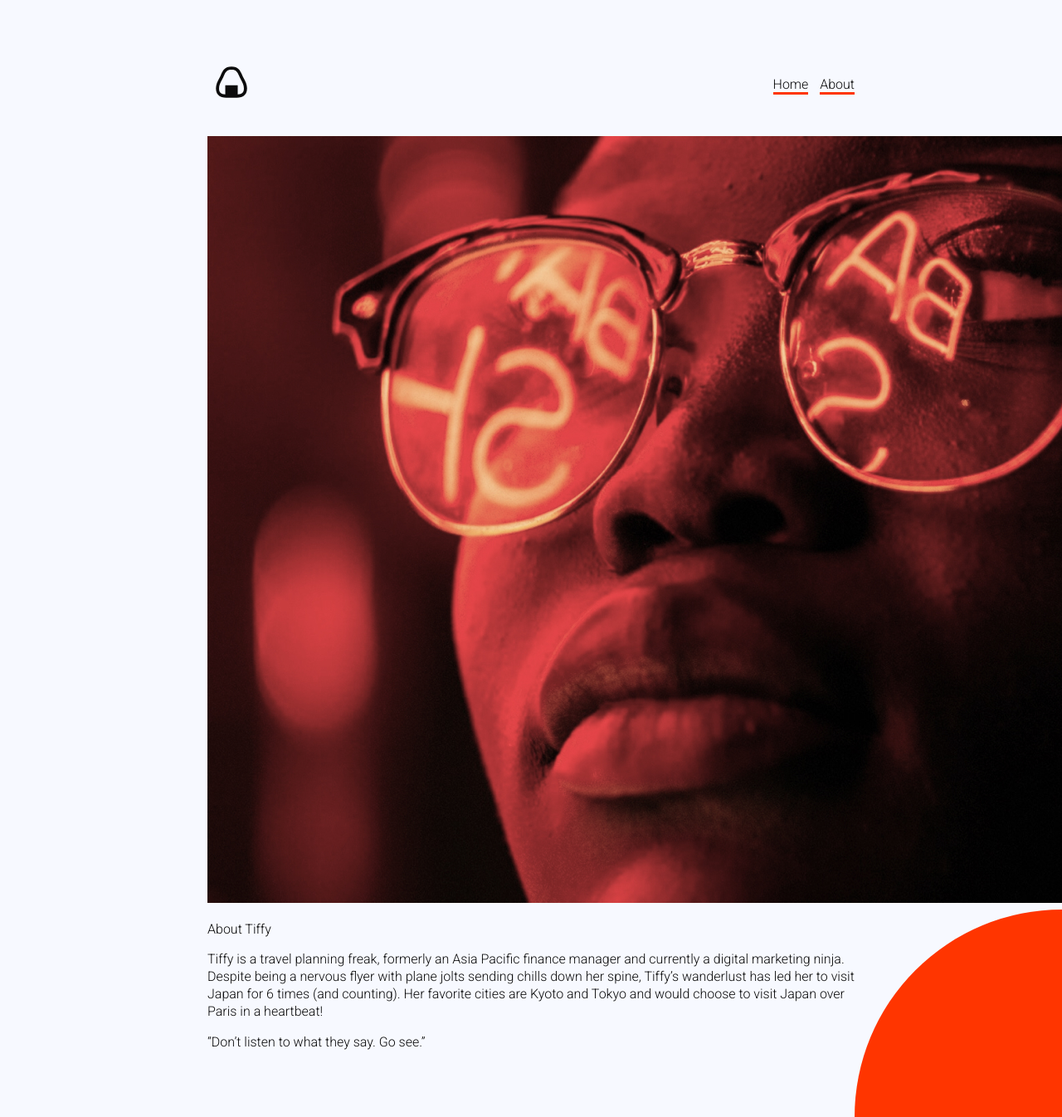
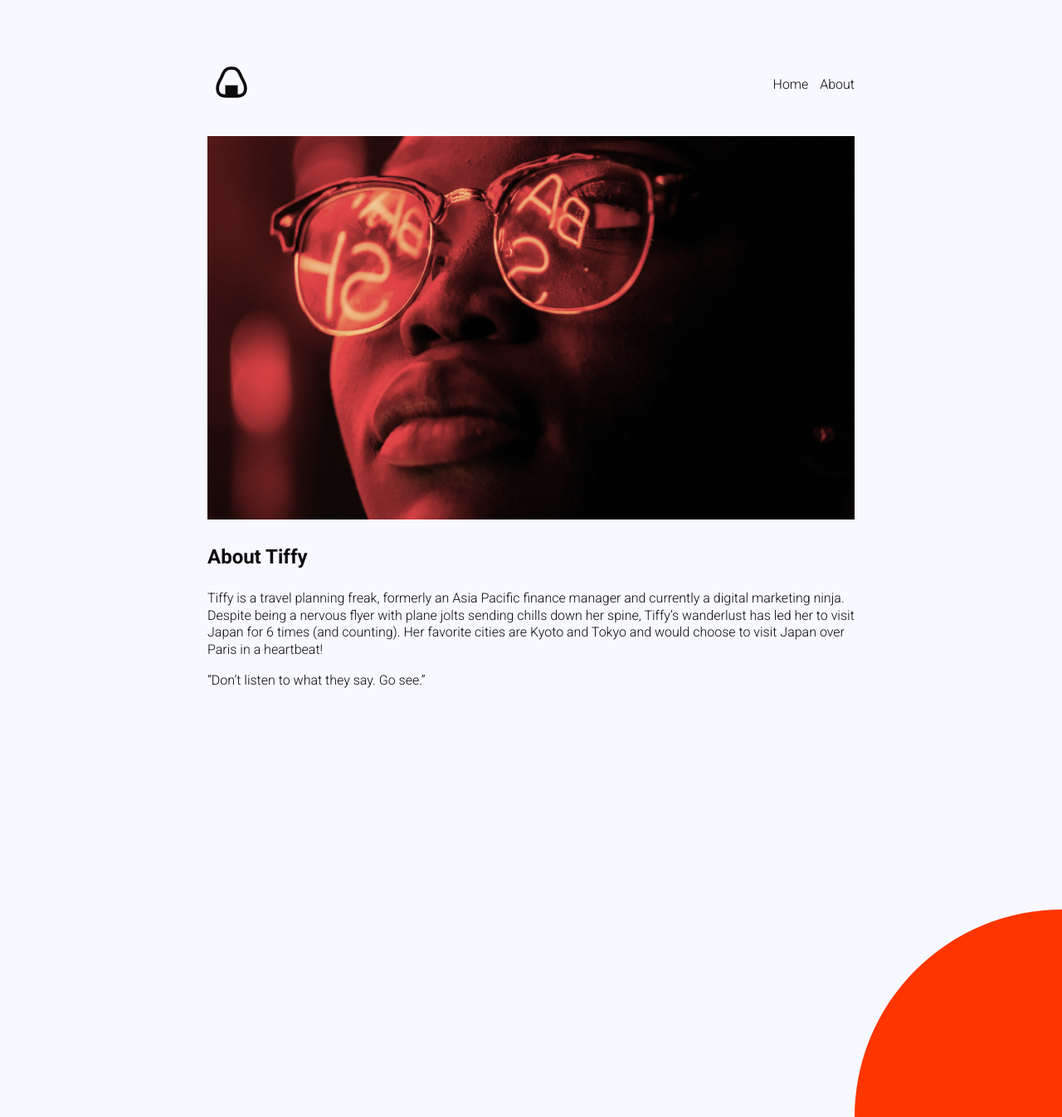
Before and after one commit to itwassme/jekyll-test-site, a Jekyll site: the page built from about.markdown, in a window 1280 px wide and 1346 px high. Shown: the whole window at 83% size. Built offline with Jekyll 4.4.1, drawn with Linux system fonts in a browser that asks for light colours.

Commit message:
fix navigation and images

```diff
--- a/_includes/header.html
+++ b/_includes/header.html
@@ -4,7 +4,7 @@
   </a>
 
   <nav>
-    <a href="/">Home</a>
-    <a href="/about">About</a>
+    <a href="/" {% if page.url == "/" %} class="selected"{% endif %}>Home</a>
+    <a href="/about/" {% if page.url == "/about/" %} class="selected"{% endif %}>About</a>
   </nav>
 </header>
--- a/about.markdown
+++ b/about.markdown
@@ -5,7 +5,7 @@
 
 ![about.jpg](/uploads/about.jpg)
 
-About Tiffy
+### About Tiffy
 
 Tiffy is a travel planning freak, formerly an Asia Pacific finance manager and currently a digital marketing ninja. Despite being a nervous flyer with plane jolts sending chills down her spine, Tiffy’s wanderlust has led her to visit Japan for 6 times (and counting). Her favorite cities are Kyoto and Tokyo and would choose to visit Japan over Paris in a heartbeat!
 
--- a/assets/css/app.scss
+++ b/assets/css/app.scss
@@ -38,7 +38,17 @@
 section {
   margin: 40px 0 0 0;
 }
-nav a,
+
+nav a {
+  color: $black;
+  text-decoration: none;
+}
+
+img {
+  max-width: 780px;
+}
+
+nav a.selected,
 p a {
   color: $black;
   text-decoration: none;
```
